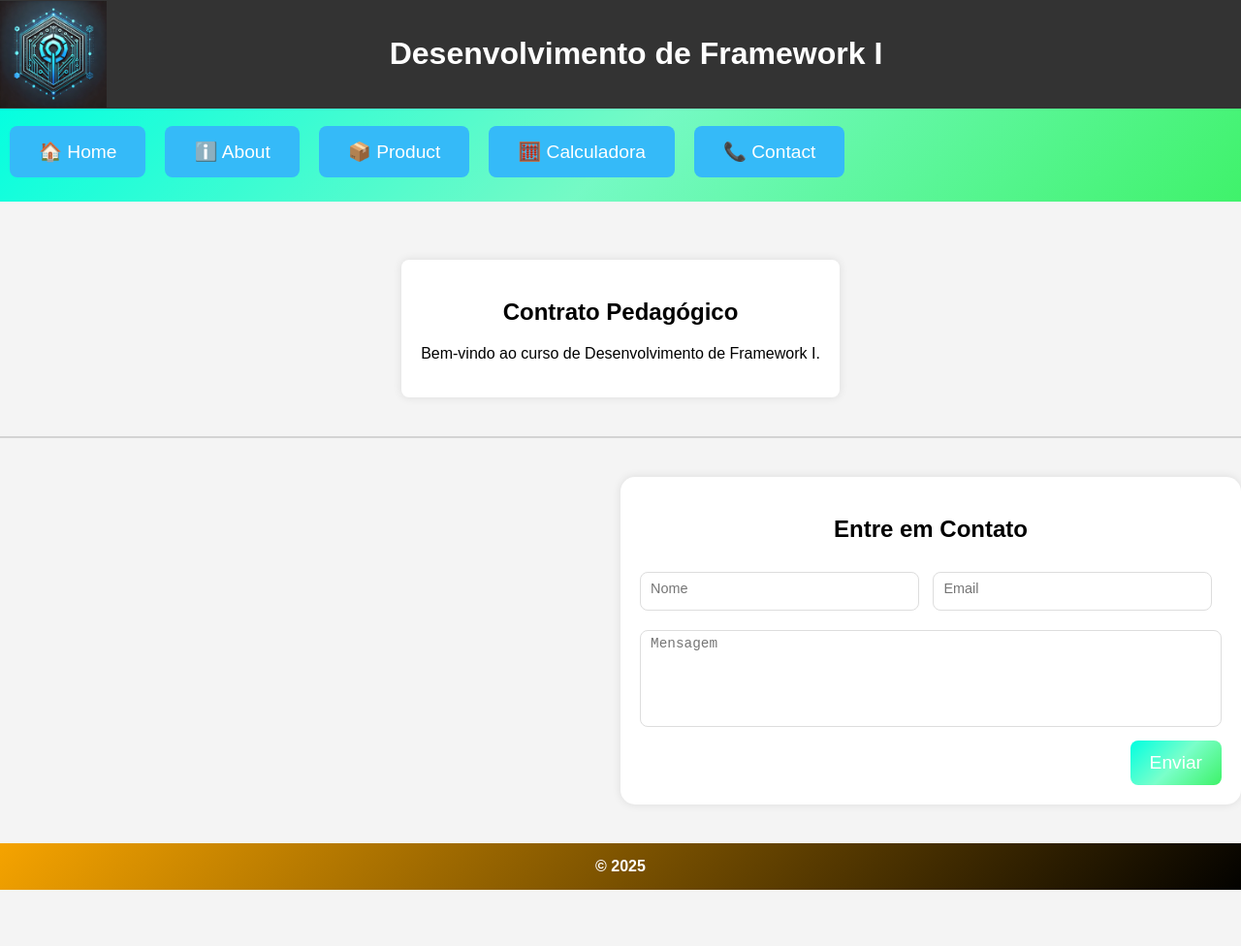
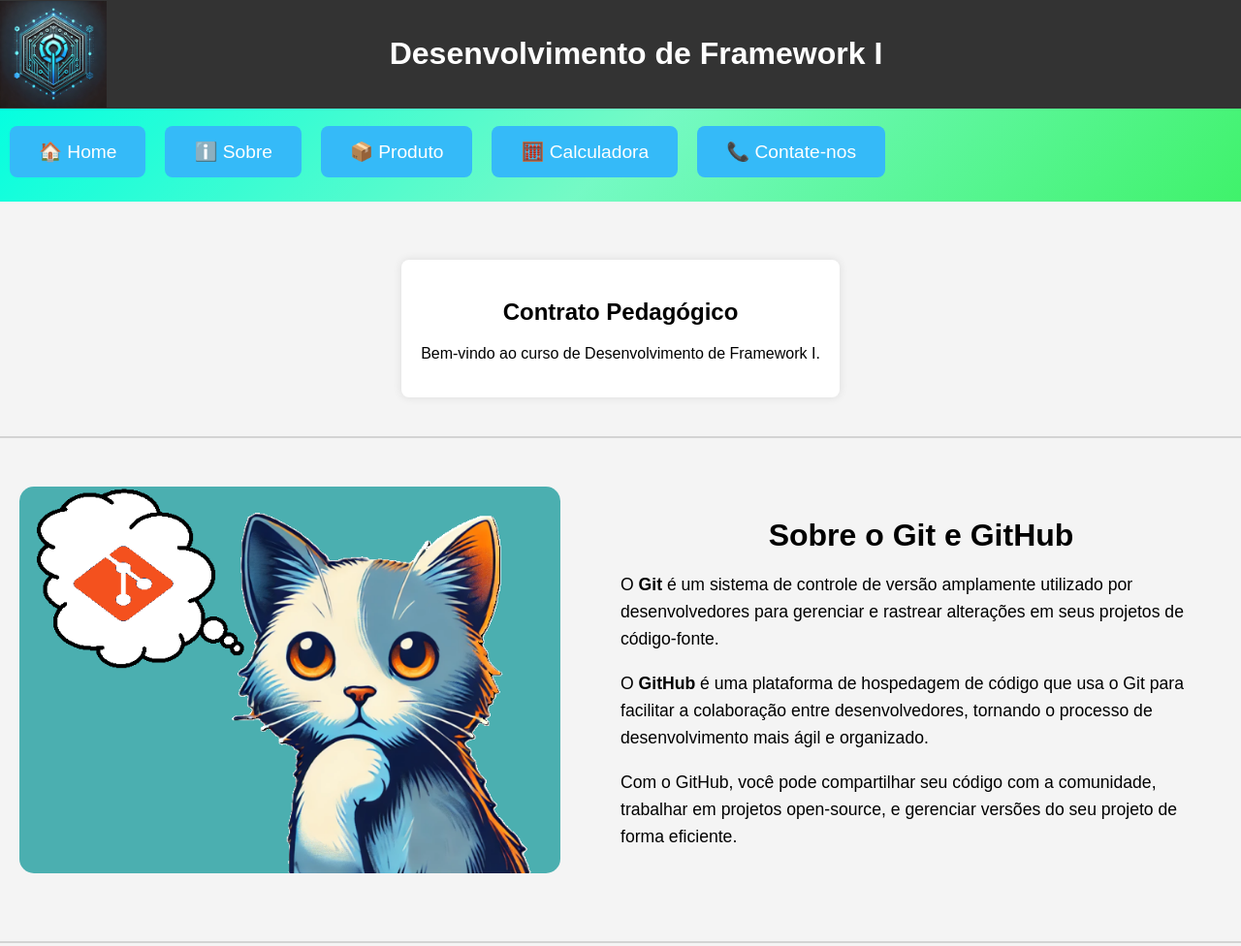
Before and after one commit to LUizclarus/1-Repositorio-Git, a plain HTML site: page index.html in a window 1280 px wide. Shown: the top 976 px of the page at 97% size. Before the commit the page ends 918 px from the top, so only its background shows below. Drawn offline with Linux system fonts and the light colour scheme.

Commit message:
add sobre_ nos index.html

```diff
--- a/index.html
+++ b/index.html
@@ -80,6 +80,38 @@
             margin-top: 100px;
             gap: 20px;
         }
+        .divisoria {
+            width: 100%;
+            height: 2px;
+            background-color: #d3d3d3;
+            margin-top: 20px;
+        }
+
+        /* Seção Sobre Nós */
+        .about-section {
+            display: flex;
+            align-items: center;
+            justify-content: space-between;
+            margin: 10px auto;
+            padding: 20px;
+            border-radius: 0;
+            box-shadow: none;
+        }
+        .about-section img {
+            max-width: 45%;
+            border-radius: 15px;
+        }
+        .about-section .content {
+            max-width: 50%;
+        }
+        .about-section .content h2 {
+            margin-bottom: 15px;
+            font-size: 2rem;
+        }
+        .about-section .content p {
+            font-size: 1.1rem;
+            line-height: 1.6;
+        }
         /* Modal Calculadora */
         .modal {
             display: none;
@@ -148,12 +180,6 @@
         .material-icons {
             font-size: 24px;
         }
-        .divisoria {
-            width: 100%;
-            height: 2px;
-            background-color: #d3d3d3;
-            margin-top: 20px;
-        }
         /* Modal Card de ajuda */
         .contact-card {
             background-color: white;
@@ -162,8 +188,7 @@
             box-shadow: 0 0 10px rgba(0, 0, 0, 0.1);
             width: 100%;
             max-width: 600px;
-            margin: 20px auto;
-            margin-right: 0;
+            margin: 20px 20px 20px auto;
         }
         .contact-card input, .contact-card textarea {
             width: 100%;
@@ -242,10 +267,10 @@
     <div class="content-wrapper">
         <div class="menu">
             <a href="#">🏠 Home</a>
-            <a href="#">ℹ️ About</a>
-            <a href="#">📦 Product</a>
+            <a href="#about">ℹ️ Sobre</a>
+            <a href="#">📦 Produto</a>
             <button onclick="openCalcModal()">🧮 Calculadora</button>
-            <a href="#">📞 Contact</a>
+            <a href="#contact">📞 Contate-nos</a>
         </div>
         <div class="container">
             <h2>Contrato Pedagógico</h2>
@@ -254,7 +279,19 @@
 
         <div class="divisoria"></div>
 
-        <div class="contact-card">
+        <div id="about" class="about-section">
+            <img src="img/Gato_git.png" alt="Git e GitHub">
+            <div class="content">
+                <h2>Sobre o Git e GitHub</h2>
+                <p>O <strong>Git</strong> é um sistema de controle de versão amplamente utilizado por desenvolvedores para gerenciar e rastrear alterações em seus projetos de código-fonte.</p>
+                <p>O <strong>GitHub</strong> é uma plataforma de hospedagem de código que usa o Git para facilitar a colaboração entre desenvolvedores, tornando o processo de desenvolvimento mais ágil e organizado.</p>
+                <p>Com o GitHub, você pode compartilhar seu código com a comunidade, trabalhar em projetos open-source, e gerenciar versões do seu projeto de forma eficiente.</p>
+            </div>
+        </div>
+
+        <div class="divisoria"></div>
+
+        <div id="contact" class="contact-card">
             <h2>Entre em Contato</h2>
             <form>
                 <div class="input-group">
@@ -271,6 +308,7 @@
         </div>
     </div>
 
+    <!-- Modal Calculadora -->
     <div id="calcModal" class="modal">
         <div class="modal-content">
             <span class="close" onclick="closeCalcModal()">&times;</span>
```
